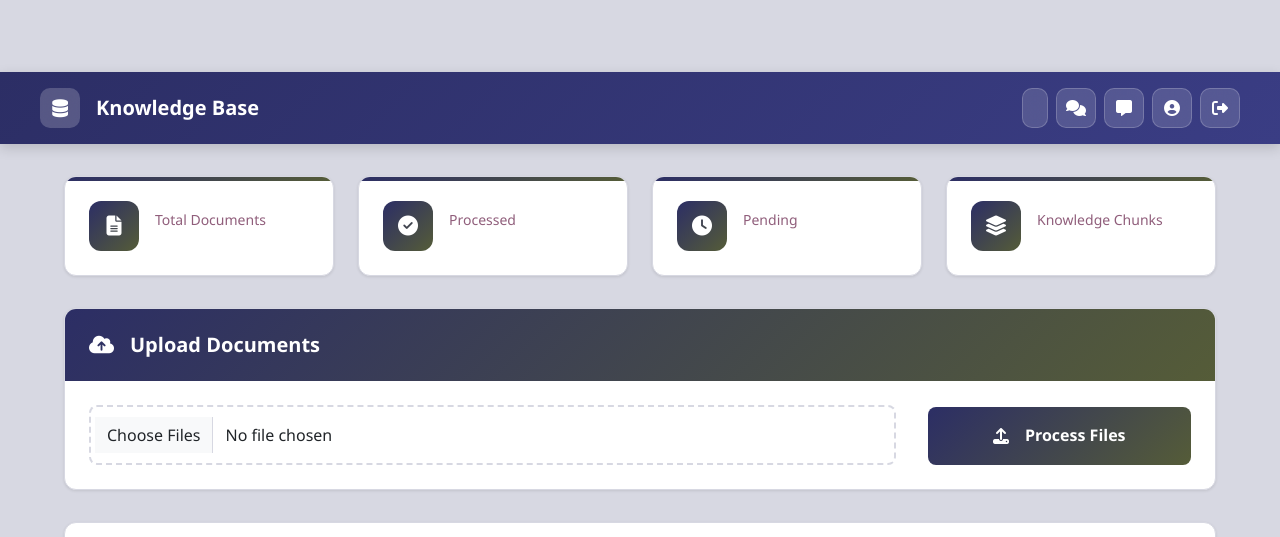
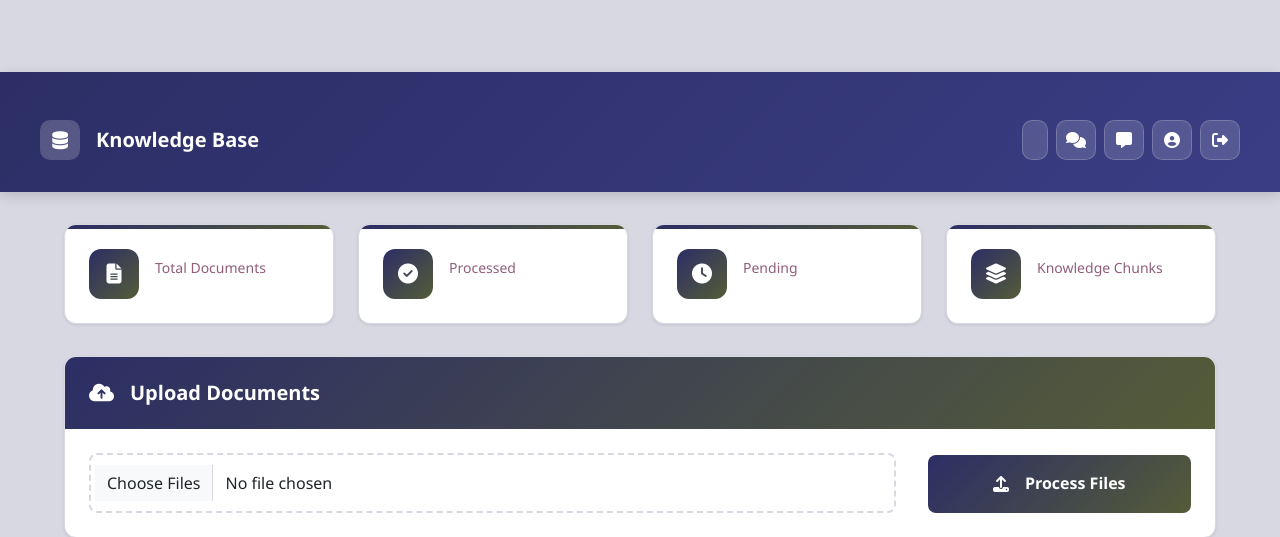
Before and after one commit to oniblackstock/community_engagement_compass, a Django app: template knowledgeassistant/templates/chatbot/admin_dashboard.html in a window 1280 px wide. Shown: the top 537 px of the page. Run offline with Django 5.2, Linux system fonts and the light colour scheme; the template is opened without the code that fills it, so the values that code supplies are empty.

Commit message:
fix formatting isue

```diff
--- a/knowledgeassistant/templates/chatbot/admin_dashboard.html
+++ b/knowledgeassistant/templates/chatbot/admin_dashboard.html
@@ -79,7 +79,8 @@
         align-items: center;
         justify-content: space-between;
         max-width: 1200px;
-        margin: 0 auto;
+        margin: 1rem auto;
+        padding-top: 1rem;
     }
 
     .brand {
--- a/knowledgeassistant/templates/chatbot/user_dashboard.html
+++ b/knowledgeassistant/templates/chatbot/user_dashboard.html
@@ -3,12 +3,11 @@
 
 {% block title %}My Documents{% endblock %}
 
-{% block navbar %}{% endblock %}
 
 {% block extra_css %}
 <link rel="stylesheet" href="{% static 'css/healthjustice.css' %}">
 <style>
-  .udash { max-width: 1100px; margin: 1.5rem auto; }
+  .udash { max-width: 1100px; margin: 2rem auto; padding-top: 1rem; }
   .card { background: #fff; border-radius: 12px; border: 1px solid var(--border-color); box-shadow: 0 2px 6px rgba(0,0,0,0.04); }
   .card-header { padding: 1rem 1.25rem; border-bottom: 1px solid var(--border-color); background: linear-gradient(135deg, rgba(97,67,133,0.05), rgba(81,99,149,0.05)); color: var(--primary-color); font-weight: 600; }
   .card-body { padding: 1.25rem; }
```
Also changed, not shown: knowledgeassistant/templates/chatbot/chat.html (+4 -4 lines).
